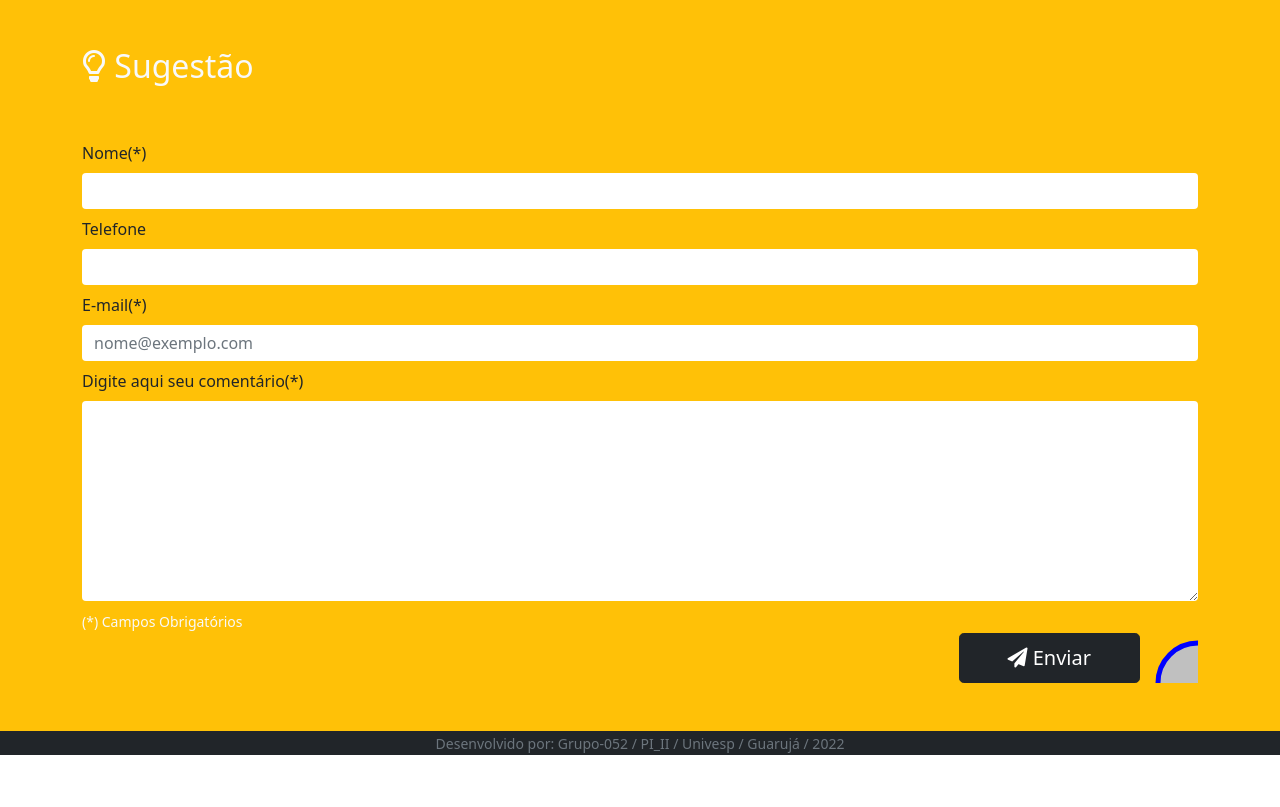
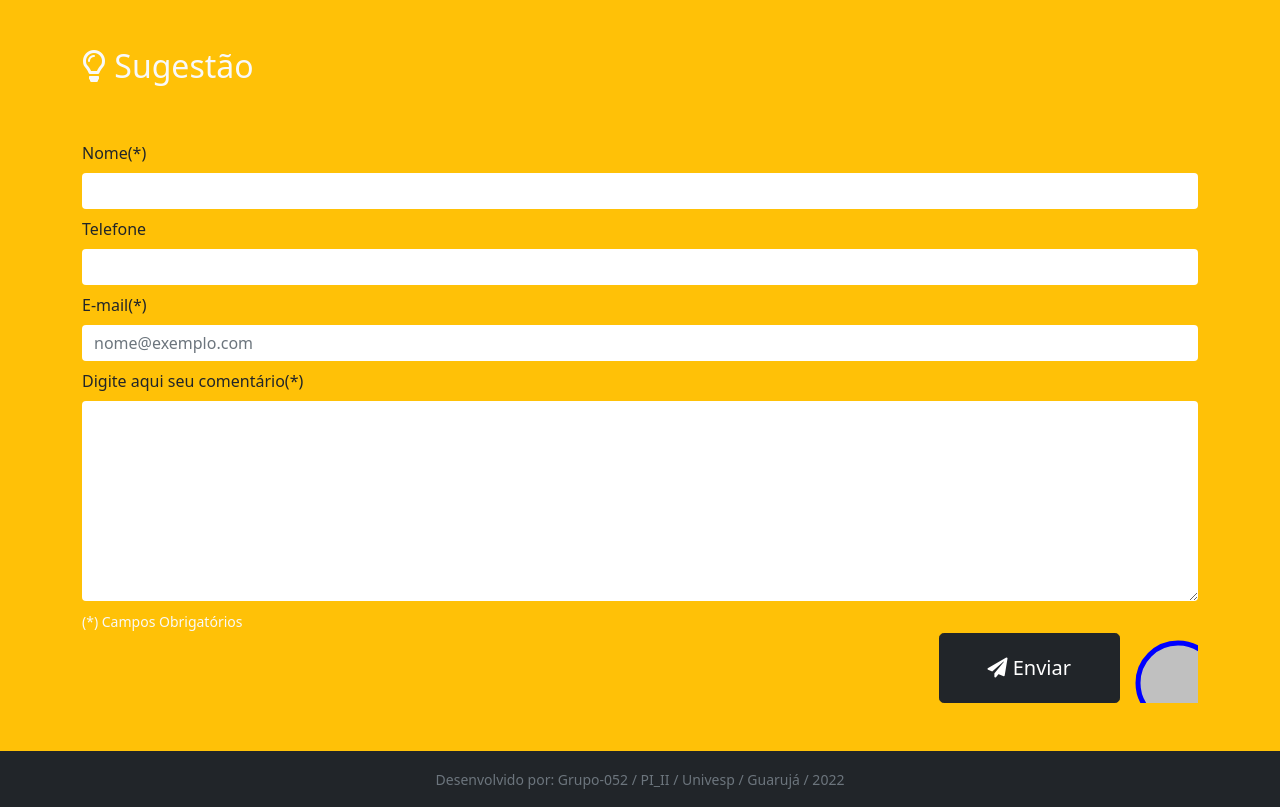
Before and after one commit to 2ARC/opineaquieducacao, a PHP site: page /main.php?sres=1 in a window 1280 px wide. Shown: the part 651-1458 px from the top of the page. Before the commit the page ends 1406 px from the top, so only its background shows below. Run offline with PHP 8.4, Linux system fonts and the light colour scheme.

Commit message:
Estilo 2

```diff
--- a/main.php
+++ b/main.php
@@ -69,7 +69,7 @@
               <div><small class="text-light">(*) Campos Obrigatórios</small></div>
               <div class="d-grid gap-2 d-md-flex justify-content-md-end">
                   <button class="btn btn-dark btn-lg px-5" type="submit"><i class="fas fa-paper-plane"></i> Enviar</button>
-                  <svg width="50" height="50">
+                  <svg width="70" height="70">
                     <circle cx="50" cy="50" r="40" stroke="blue" stroke-width="5" fill="silver" onmouseover="this.style.fill='yellow'" onmouseout="this.style.fill='silver'">
                       <animate attributeName="r" values="40;20;40" dur="2s" repeatCount="indefinite" />
                     </circle>
@@ -80,7 +80,7 @@
     </div>
 
 
-    <div class='bg-dark text-white'>
+    <div class='bg-dark py-3'>
         <div class="container text-center">
             <small class="text-secondary" id="sugestaorodape">Desenvolvido por: Grupo-052 / PI_II / Univesp / Guarujá / 2022</small>
 
```
